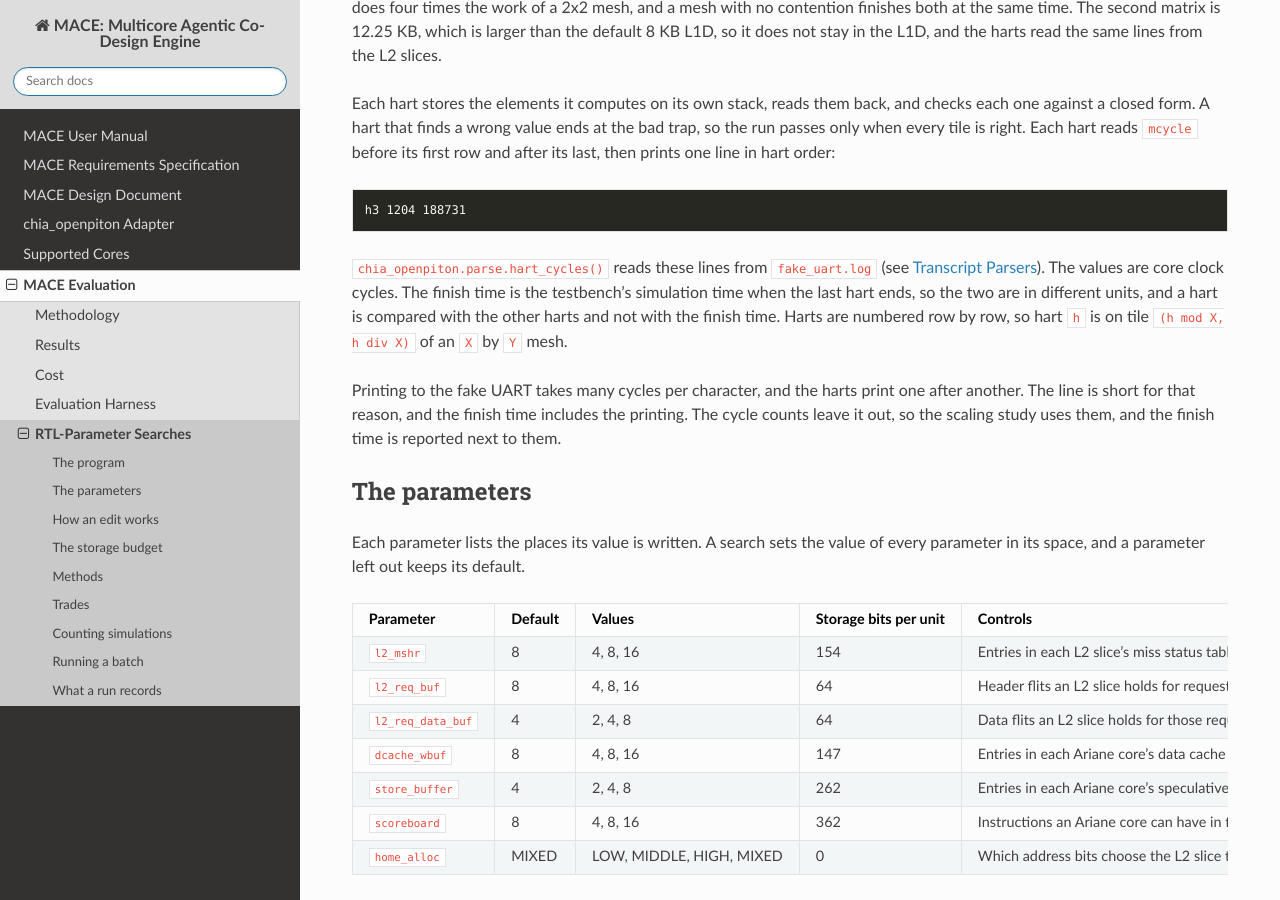
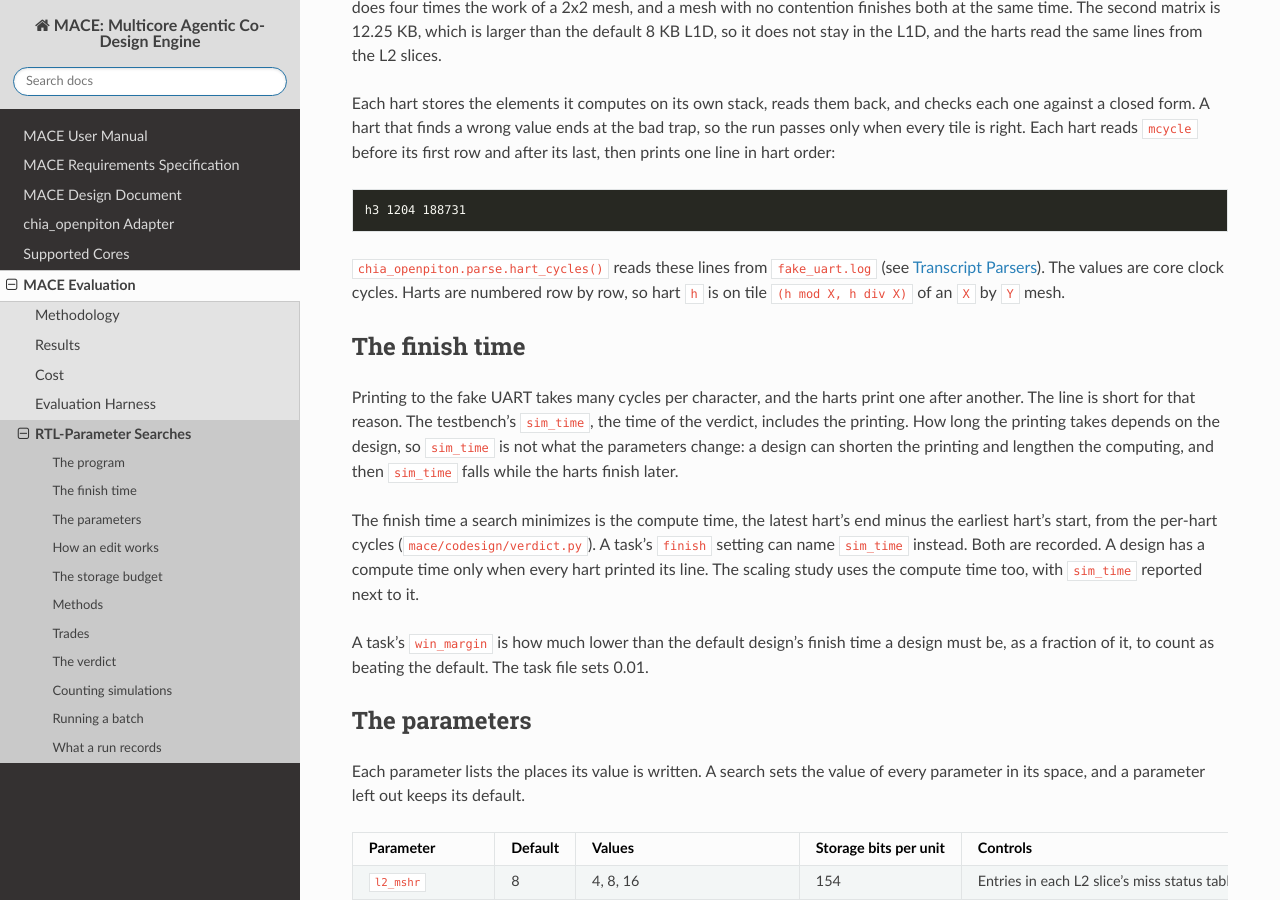
Before and after one commit to ranaumarnadeem/MACE, a Sphinx documentation site: the page built from docs/06_mace_evaluation/rtl_params.md, in a window 1280 px wide and 900 px high, scrolled down 464 px. Built offline with Sphinx 7.4.7 and the Read the Docs theme 3.1.0, drawn with Linux system fonts in a browser that asks for light colours; some of the changed text lies outside the part shown.

Commit message:
docs: the finish time, the win margin, and the go/no-go script
The searches minimize the compute time; sim_time is recorded beside it.

````diff
--- a/docs/06_mace_evaluation/rtl_params.md
+++ b/docs/06_mace_evaluation/rtl_params.md
@@ -16,9 +16,15 @@ Each hart stores the elements it computes on its own stack, reads them back, and
 h3 1204 188731
 ```
 
-`chia_openpiton.parse.hart_cycles()` reads these lines from `fake_uart.log` (see [Transcript Parsers](../04_chia_openpiton/parsers.md)). The values are core clock cycles. The finish time is the testbench's simulation time when the last hart ends, so the two are in different units, and a hart is compared with the other harts and not with the finish time. Harts are numbered row by row, so hart `h` is on tile `(h mod X, h div X)` of an `X` by `Y` mesh.
+`chia_openpiton.parse.hart_cycles()` reads these lines from `fake_uart.log` (see [Transcript Parsers](../04_chia_openpiton/parsers.md)). The values are core clock cycles. Harts are numbered row by row, so hart `h` is on tile `(h mod X, h div X)` of an `X` by `Y` mesh.
 
-Printing to the fake UART takes many cycles per character, and the harts print one after another. The line is short for that reason, and the finish time includes the printing. The cycle counts leave it out, so the scaling study uses them, and the finish time is reported next to them.
+## The finish time
+
+Printing to the fake UART takes many cycles per character, and the harts print one after another. The line is short for that reason. The testbench's `sim_time`, the time of the verdict, includes the printing. How long the printing takes depends on the design, so `sim_time` is not what the parameters change: a design can shorten the printing and lengthen the computing, and then `sim_time` falls while the harts finish later.
+
+The finish time a search minimizes is the compute time, the latest hart's end minus the earliest hart's start, from the per-hart cycles (`mace/codesign/verdict.py`). A task's `finish` setting can name `sim_time` instead. Both are recorded. A design has a compute time only when every hart printed its line. The scaling study uses the compute time too, with `sim_time` reported next to it.
+
+A task's `win_margin` is how much lower than the default design's finish time a design must be, as a fraction of it, to count as beating the default. The task file sets 0.01.
 
 ## The parameters
 
@@ -76,6 +82,14 @@ The sum assumes the effects add. It chooses which designs to simulate and is not
 python examples/rtlparam_pick_trades.py --task ariane-4x4-matmul-scaled --db runs/rtlparam.db --k 5
 ```
 
+## The verdict
+
+`examples/rtlparam_go_nogo.py` reads every `rtlparam_*` run of a task from one or more databases and applies one rule: go only if at least one in-budget design beats the default design's finish time by the margin, in a run in which every tile passed. It lists each in-budget design that passed, best first, marks the ones that reach the margin, and prints `GO` or `NO-GO`. A `NO-GO` ends with the sentence "The default parameters are balanced for this workload." It warns when runs of the default design disagree, since the simulation is deterministic.
+
+```bash
+python examples/rtlparam_go_nogo.py --task ariane-4x4-matmul-scaled --db runs/rtlparam.db
+```
+
 ## Counting simulations
 
 A search stops after its number of simulations, after ten times that many proposals, when its time budget runs out, or when its strategy proposes nothing new twice in a row. A design counts as a simulation when it builds and its gate programs run, whether or not it passes. A proposal rejected before a build costs nothing: it was over the storage budget, an edit did not apply, or the build lacked the edit. Reports compare searches by simulations, never by proposals.
@@ -89,12 +103,14 @@ MAKEFLAGS=-j1 python examples/eval_batch.py --suite examples/eval/tasks_rtlparam
   --backend vertex --db-path runs/rtlparam.db
 ```
 
-`examples/eval/tasks_rtlparam.yaml` has one task per mesh: 2x2, 4x2, and 4x4 Ariane. A 1x1 mesh is a single core with no interconnect, so it is left out. Each task's `rtlparam` block gives the values each searched parameter may take, the number of simulations per search, and the storage budget ratio. A parameter left out of the space keeps its default, and the values must include the default. The searches use one checkout.
+`examples/eval/tasks_rtlparam.yaml` has one task per mesh: 2x2, 4x2, and 4x4 Ariane. A 1x1 mesh is a single core with no interconnect, so it is left out. Each task's `rtlparam` block gives the values each searched parameter may take, the number of simulations per search, the storage budget ratio, the finish time, and the win margin. A parameter left out of the space keeps its default, and the values must include the default. The searches use one checkout.
 
 ```yaml
 rtlparam:
   simulations: 10
   storage_budget_ratio: 1.0
+  finish: compute_cycles
+  win_margin: 0.01
   space:
     l2_mshr: [4, 8, 16]
     dcache_wbuf: [4, 8, 16]
@@ -107,12 +123,12 @@ A search is one run in the metrics database, labelled with its method and task.
 | Column | Holds |
 |---|---|
 | `design` | The value of every parameter, as JSON |
-| `sim_time` | The summed finish time of the gate programs, or empty for a design that failed or was rejected |
-| `feasible` | 1 for a design that passed |
+| `sim_time` | The testbench's simulation time, summed over the gate programs, or empty for a design that failed or was rejected |
+| `feasible` | 1 for a design that passed and has a finish time |
 | `simulated` | 0 for a design rejected before any simulation |
 | `rejected` | The reason, for a design rejected |
 | `storage_bits` | The bits the design adds per tile over the default design |
 | `hart_cycles` | Each gate program's per-hart `[start, end]` values, as JSON |
 | `note` | The proposer's bottleneck line |
 
-Each design that built also has a task row. Its `rtl_edits` column holds the diff of the files the edits changed.
+The compute time is not a column. It is computed from `hart_cycles`, and the run's `meta` records which finish time the search minimized. Each design that built also has a task row. Its `rtl_edits` column holds the diff of the files the edits changed.
````
